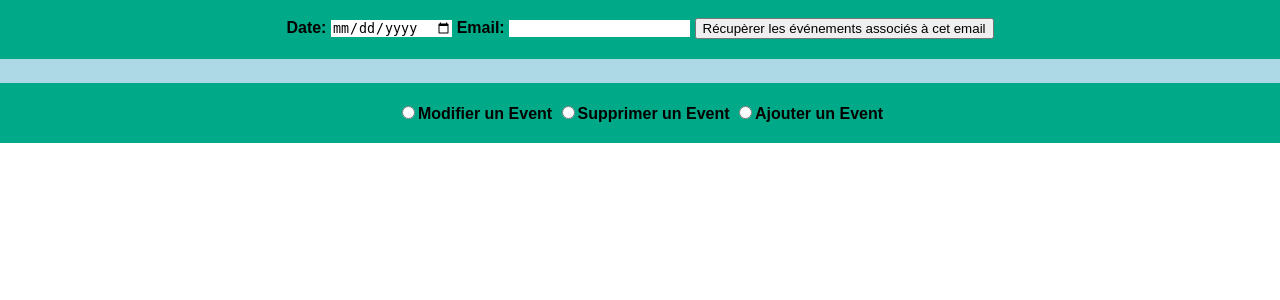
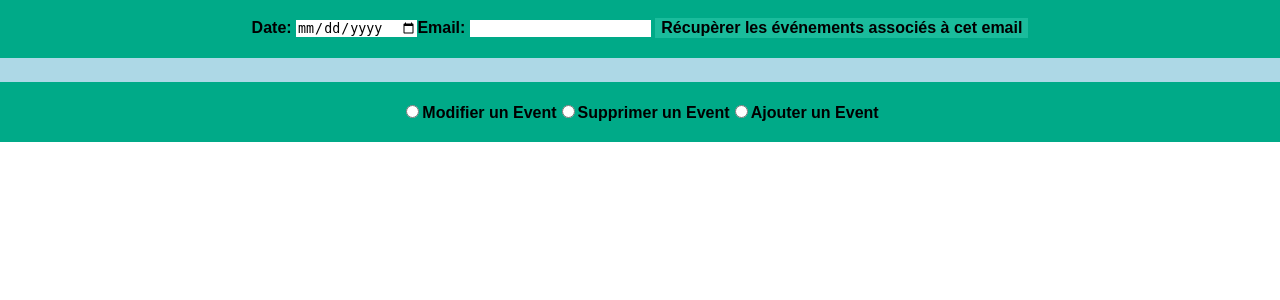
Before and after one commit to nfabing/projet_micro_service, a Symfony app: template micro-services/templates/events/eventhome.html.twig in a window 1280 px wide. Shown: the part 127-427 px from the top of the page. Run offline with Twig, Linux system fonts and the light colour scheme; the template is opened without the code that fills it, so the values that code supplies are empty; some libraries are stand-ins or nearby versions.

Commit message:
EVENT: Ajout de la répétition

```diff
--- a/micro-services/public/css/Event/event.css
+++ b/micro-services/public/css/Event/event.css
@@ -51,3 +51,13 @@ input[type=number] {
     display: inline;
     background-color: white;
 }
+.button
+{
+    font-weight: bold;
+    background-color: #1abc9c;
+}
+.event
+{
+    text-align: center;
+    background-color: #1abc9c;
+}
--- a/micro-services/templates/events/eventhome.html.twig
+++ b/micro-services/templates/events/eventhome.html.twig
@@ -16,55 +16,46 @@
 
     {% block content %}
         <div class="inputfield">
-            <br>
-            Date: <input type="date" id="jour_input">
-            Email: <input type="text" id="email">
-            <button id="getevent" onclick="ListEvents()">Récupèrer les événements associés à cet email</button>
+        <br>
+            Date: <input type="date" id="jour_input">Email: <input type="text" id="email">
+        <button id="getevent" class="button" onclick="ListEvents()">Récupèrer les événements associés à cet email</button>
         </div>
         <p id="demo"><br></p>
         <div class="modes">
-            <input type="radio" name="action" id="update" onclick="if(this.checked){UpdateWindow()}">Modifier un Event
-            <input type="radio" name="action" id="delete" onclick="if(this.checked){DeleteWindow()}">Supprimer un Event
-            <input type="radio" name="action" id="add" onclick="if(this.checked){AddWindow()}">Ajouter un Event
+        <input type="radio" name="action" id="update" onclick="if(this.checked){UpdateWindow()}">Modifier un Event<input type="radio" name="action" id="delete" onclick="if(this.checked){DeleteWindow()}">Supprimer un Event<input type="radio" name="action" id="add" onclick="if(this.checked){AddWindow()}">Ajouter un Event
+        </div>
+        <div id="deletewindow" style="display: none" class="window">
+            Id de l'événement à supprimer: <input type="text"  id="id_d">
+            <br>
+            <br>
+            <button id="removeevent" class="button" onclick="RemoveEvent()">Supprimer un event</button>
+        </div>
+        <div id="updatewindow" style="display: none" class="window">
+            Id de l'événement à modifier: <input type="text" id="id_u">
+            <br>
+            Jour:<input type="date" id="day">
+            <br>
+            Heure:<p class="time"><input type="number" id="hour">:<input type="number" id="min">:<input type="number" id="sec"></p>
+            <br>
+            Description:<input type="text" id="label">
+            <br>
+            Repétition:<input type="number" id="repeat">
+            <br>
+            <br>
+            <button id="updateevent" class="button" onclick="UpdateEvent()">Modifier un event</button>
+        </div>
+        <div id="addwindow" style="display: none" class="window">
+            Jour:<input type="date" id="day_n">
+            <br>
+            Heure:<p class="time"><input type="number" id="hour_n">:<input type="number" id="min_n">:<input type="number" id="sec_n"></p>
+            <br>
+            Description:<input type="text" id="label_n">
+            <br>
+            Repétition:<input type="number" id="repeat_n">
+            <br>
+            <br>
+            <button id="addevent" class="button" onclick="AddNewEvent()">Ajouter un event</button>
         </div>
 
-        <div id="deletewindow" style="display: none" class="window">
-            Id de l'événement à supprimer : <input type="number" id="id_d" min="0" required>
-            <br>
-            <br>
-            <button id="removeevent" onclick="RemoveEvent()">Supprimer un event</button>
-        </div>
-
-        <div id="updatewindow" style="display: none" class="window">
-            ID de l'événement à modifier: <input type="number" id="id_u" min="0" required>
-            <br>
-            Jour : <input type="date" id="day" required>
-            <br>
-            Heure : <p class="time"><input type="number" id="hour" min="0" max="23" value="00">:
-                <input type="number" id="min" min="0" max="59" value="00">:
-                <input type="number" id="sec" min="0" max="59" value="00"></p>
-            <br>
-            Description : <input type="text" id="label">
-            <br>
-            Répétition : <input type="number" id="repeat">
-            <br>
-            <br>
-            <button id="updateevent" onclick="UpdateEvent()">Modifier un event</button>
-        </div>
-
-        <div id="addwindow" style="display: none" class="window">
-            Jour : <input type="date" id="day_n" required>
-            <br>
-            Heure : <p class="time"><input type="number" id="hour_n" min="0" max="23" value="00">:
-                <input type="number" id="min_n" min="0" max="59" value="00">:
-                <input type="number" id="sec_n" min="0" max="59" value="00"></p>
-            <br>
-            Description : <input type="text" id="label_n">
-            <br>
-            Répétition : <input type="number" id="repeat_n" min="0">
-            <br>
-            <br>
-            <button id="addevent" onclick="AddNewEvent()">Ajouter un event</button>
-        </div>
     {% endblock %}
 {% endblock %}
```
Also changed, not shown: micro-services/public/eventclient/EventClient.js (+78 -5 lines), micro-services/src/Controller/EventController.php (+1 -9 lines).
